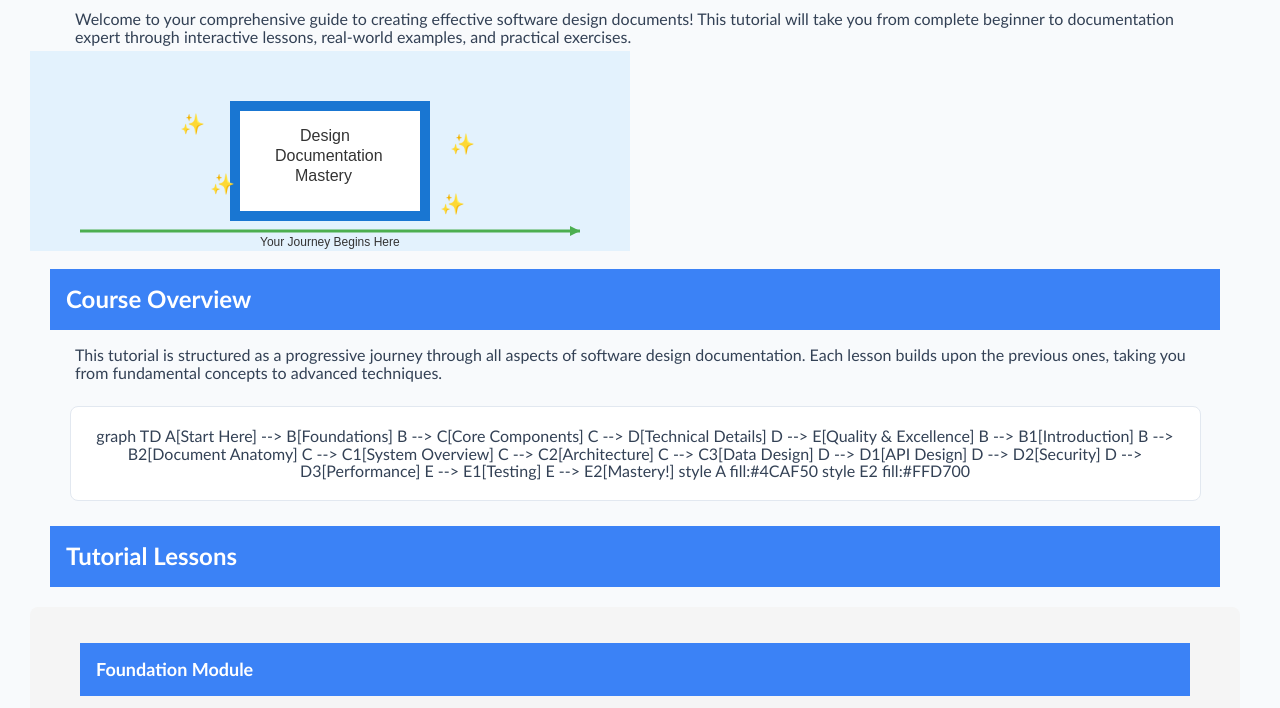
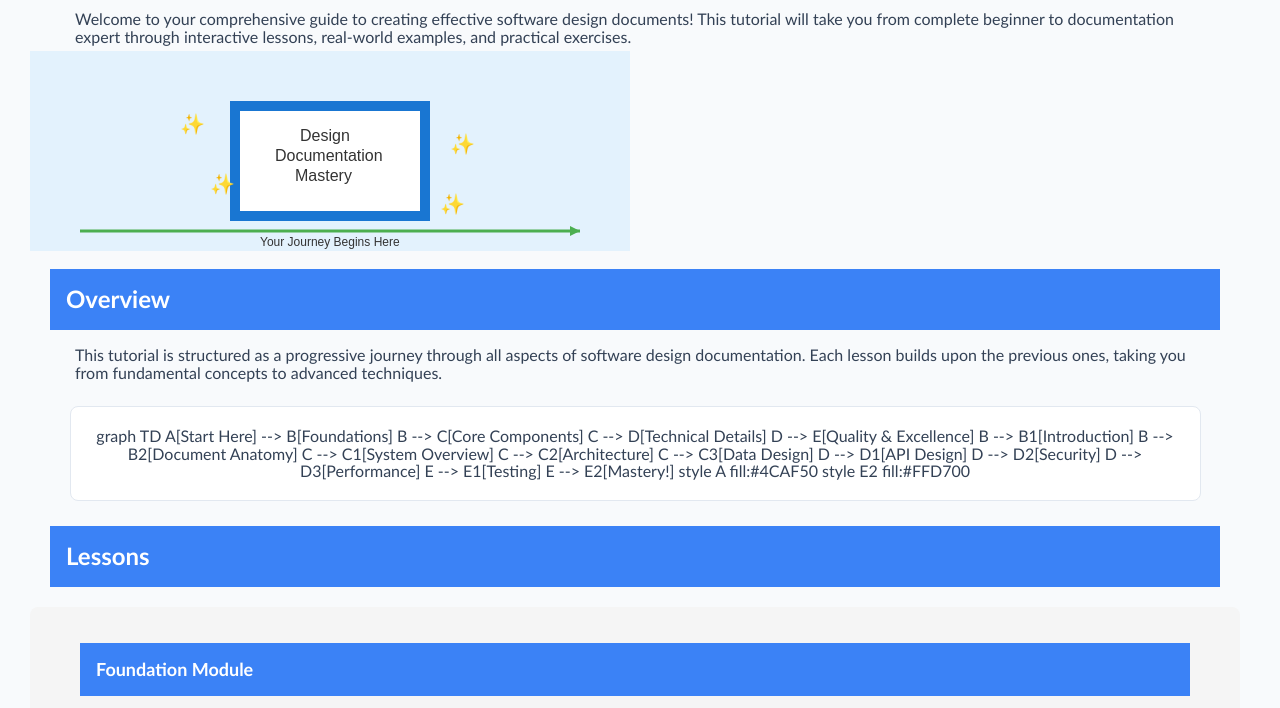
Before and after one commit to rmdelapaz/sdd, a plain HTML site: page index.html in a window 1280 px wide. Shown: the part 92-800 px from the top of the page. Drawn offline with Linux system fonts and the light colour scheme.

Commit message:
touch up

```diff
--- a/index.html
+++ b/index.html
@@ -68,7 +68,7 @@
     wctx.fillText('Your Journey Begins Here', 230, 195);
     </script>
 
-    <h2>Course Overview</h2>
+    <h2>Overview</h2>
 
     <p>This tutorial is structured as a progressive journey through all aspects of software design documentation. Each lesson builds upon the previous ones, taking you from fundamental concepts to advanced techniques.</p>
 
@@ -97,7 +97,7 @@
         style E2 fill:#FFD700
     </div>
 
-    <h2>Tutorial Lessons</h2>
+    <h2>Lessons</h2>
 
     <div style="background-color: #f5f5f5; padding: 20px; border-radius: 8px; margin: 20px 0;">
 
```
